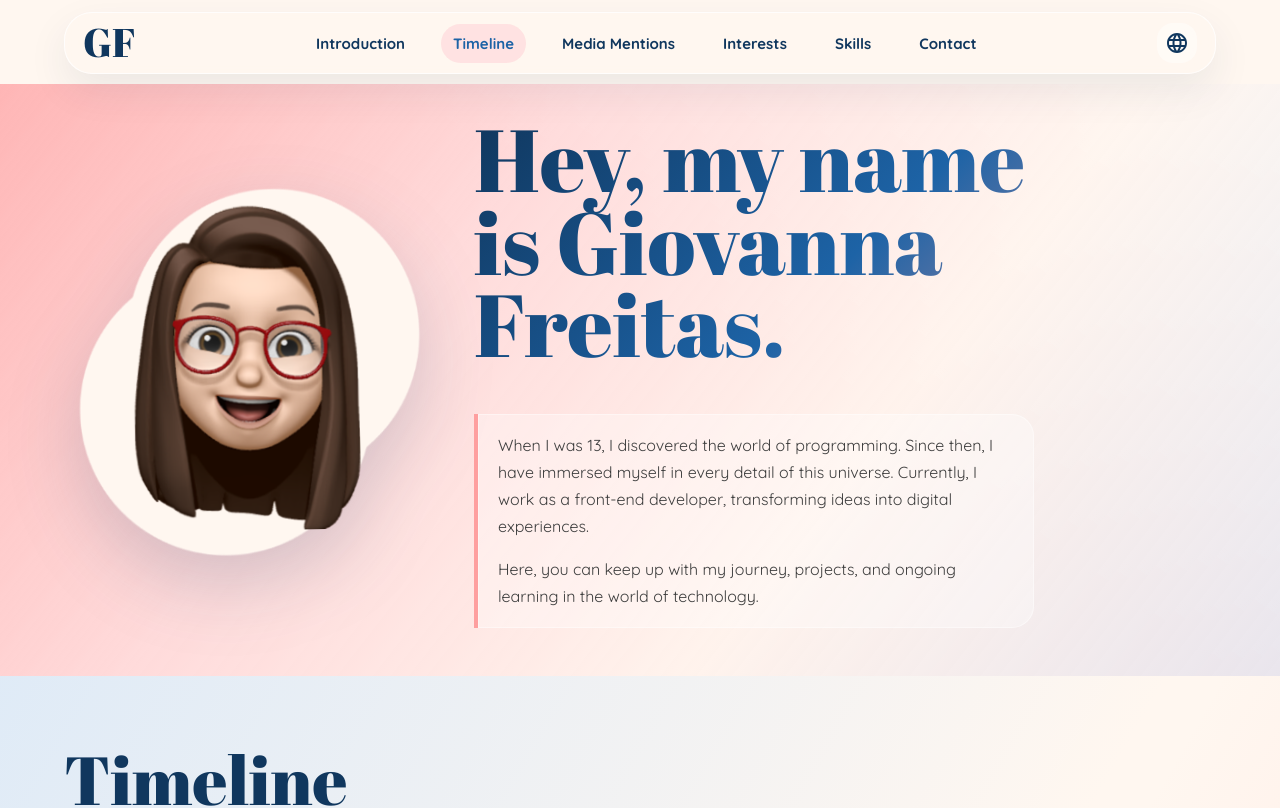
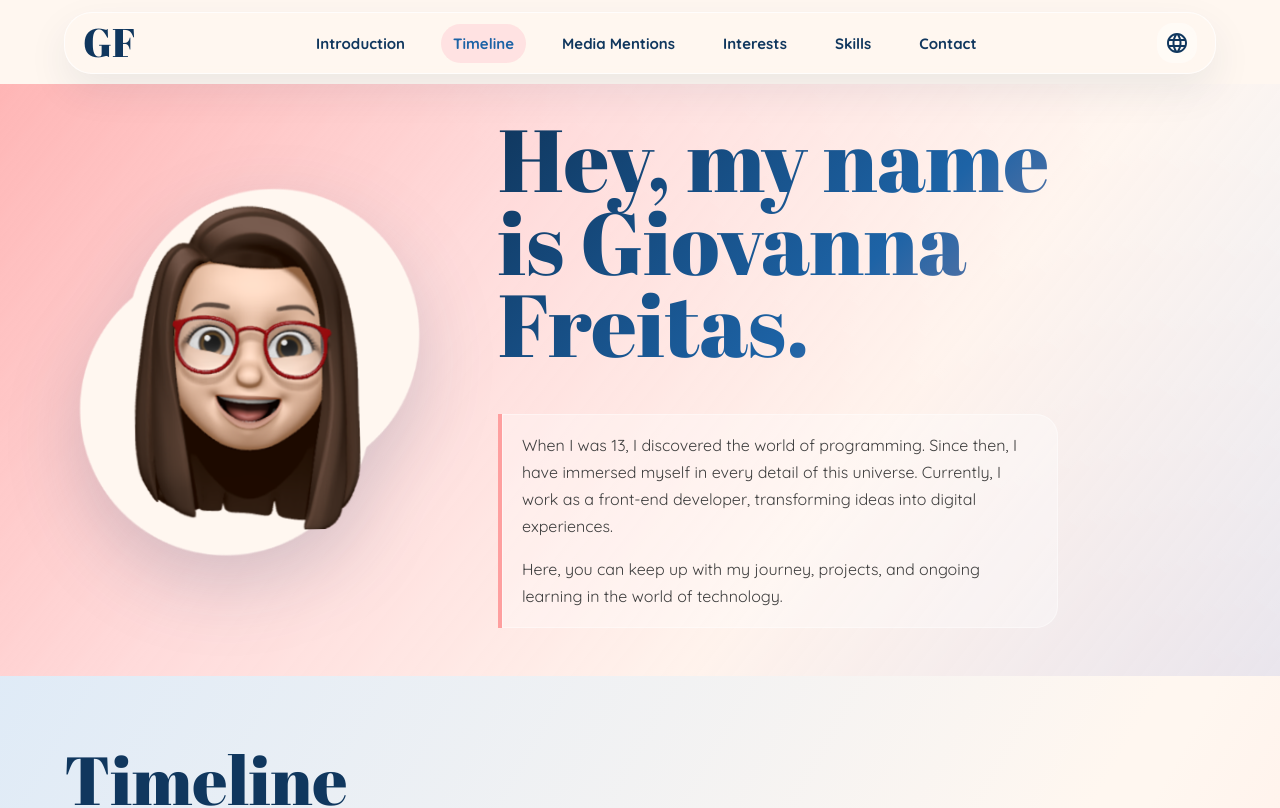
Before and after one commit to frgiovanna/portfolio, a React (Create React App) app: page / in a window 1280 px wide. Shown: the top 808 px of the page. Built offline with nearby package versions, Linux system fonts and the light colour scheme.

Commit message:
refactor: improve UI

```diff
--- a/src/sections/introduction/styles.ts
+++ b/src/sections/introduction/styles.ts
@@ -41,7 +41,6 @@ export const Wrapper = styled.section`
     justify-content: flex-start;
     min-height: min(470px, calc(100svh - 250px));
     margin-top: 0;
-    gap: 0;
     padding-bottom: 0;
   }
 `;
```
